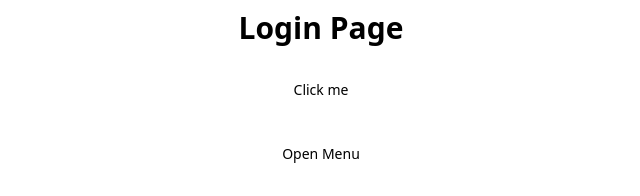
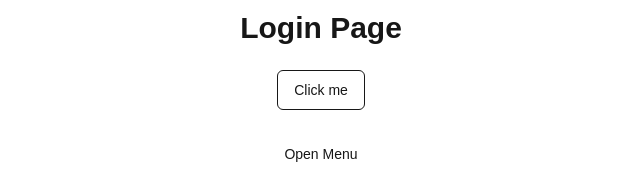
Before and after one commit to nxhhoang/CO3021-DBMS-APP, a Next.js app in the folder frontend/: page /login in a window 1280 px wide. Shown: the part 121-317 px from the top of the page, without its empty margins (319-959 px from the left). Built offline with nearby package versions, Linux system fonts and the light colour scheme.

Commit message:
feat: rewrite button component

```diff
--- a/frontend/package.json
+++ b/frontend/package.json
@@ -17,6 +17,7 @@
     "@radix-ui/react-slot": "^1.2.4",
     "@radix-ui/react-tooltip": "^1.2.8",
     "axios": "^1.13.5",
+    "class-variance-authority": "^0.7.1",
     "clsx": "^2.1.1",
     "date-fns": "^4.1.0",
     "jwt-decode": "^4.0.0",
--- a/frontend/src/app/(auth)/login/page.tsx
+++ b/frontend/src/app/(auth)/login/page.tsx
@@ -10,7 +10,7 @@ const Login = () => {
     <div className="flex flex-col items-center justify-center min-h-screen gap-6">
       <h1 className="text-3xl font-bold">Login Page</h1>
 
-      <Button onClick={() => alert("Clicked")}>
+      <Button variant="outline" onClick={() => alert("Clicked")}>
         Click me
       </Button>
 
--- a/frontend/src/app/globals.css
+++ b/frontend/src/app/globals.css
@@ -7,7 +7,7 @@ html, body {
   padding: 0;
 }
 
-/* :root {
+:root {
   --background: #ffffff;
   --foreground: #171717;
 }
@@ -19,15 +19,15 @@ html, body {
   --font-mono: var(--font-geist-mono);
 }
 
-@media (prefers-color-scheme: dark) {
+/* @media (prefers-color-scheme: dark) {
   :root {
     --background: #0a0a0a;
     --foreground: #ededed;
   }
-}
+} */
 
 body {
   background: var(--background);
   color: var(--foreground);
   font-family: Arial, Helvetica, sans-serif;
-} */
+}
--- a/frontend/src/components/ui/button.tsx
+++ b/frontend/src/components/ui/button.tsx
@@ -1,33 +1,54 @@
 import * as React from "react"
 import { Slot } from "@radix-ui/react-slot"
+import { cva, type VariantProps } from "class-variance-authority"
 import { cn } from "@/lib/utils"
 
-type ButtonProps = React.ComponentPropsWithoutRef<"button"> & {
-    variant?: "default" | "outline" | "ghost" | "link"
-    size?: "default" | "sm" | "lg"
+const buttonVariants = cva(
+  "inline-flex items-center justify-center rounded-md text-sm font-medium transition-colors focus:outline-none focus:ring-2 focus:ring-ring focus:ring-offset-2 disabled:pointer-events-none disabled:opacity-50",
+  {
+    variants: {
+      variant: {
+        default:
+          "bg-primary text-primary-foreground hover:bg-primary/90",
+        outline:
+          "border border-input hover:bg-accent hover:text-accent-foreground",
+        ghost:
+          "hover:bg-accent hover:text-accent-foreground",
+        link:
+          "text-primary underline-offset-4 hover:underline",
+      },
+      size: {
+        default: "h-10 px-4 py-2",
+        sm: "h-9 px-3",
+        lg: "h-11 px-8",
+      },
+    },
+    defaultVariants: {
+      variant: "default",
+      size: "default",
+    },
+  }
+)
+
+export interface ButtonProps
+  extends React.ComponentPropsWithoutRef<"button">,
+    VariantProps<typeof buttonVariants> {
   asChild?: boolean
 }
 
-export const Button = React.forwardRef<HTMLButtonElement, ButtonProps>(
-    ({ className, variant = "default", size = "default", asChild = false, ...props }, ref) => {
+export const Button = React.forwardRef<
+  HTMLButtonElement,
+  ButtonProps
+>(({ className, variant, size, asChild = false, ...props }, ref) => {
   const Comp = asChild ? Slot : "button"
+
   return (
     <Comp
-                className={cn(
-                    "inline-flex items-center justify-center rounded-md text-sm font-medium transition-colors focus:outline-none focus:ring-2 focus:ring-ring focus:ring-offset-2 disabled:pointer-events-none disabled:opacity-50",
-                    variant === "default" && "bg-primary text-primary-foreground hover:bg-primary/90",
-                    variant === "outline" && "border border-input hover:bg-accent hover:text-accent-foreground",
-                    variant === "ghost" && "hover:bg-accent hover:text-accent-foreground",
-                    variant === "link" && "text-primary underline-offset-4 hover:underline",
-                    size === "default" && "h-10 px-4 py-2",
-                    size === "sm" && "h-9 px-3 rounded-md",
-                    size === "lg" && "h-11 px-8 rounded-md",
-                    className
-                )}
+      className={cn(buttonVariants({ variant, size }), className)}
       ref={ref}
       {...props}
     />
   )
-    }
-)
+})
+
 Button.displayName = "Button"
```
Also changed, not shown: 1 other file (tests, documents, lock files or other folders). Lines whose indentation alone changed are shown as unchanged.
